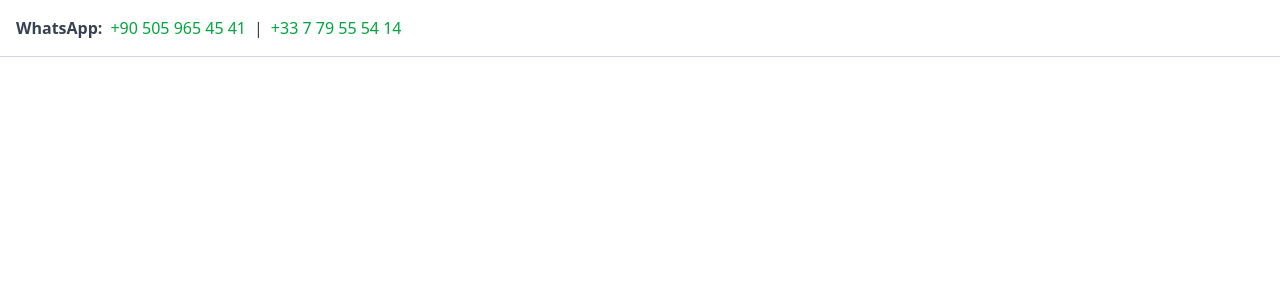
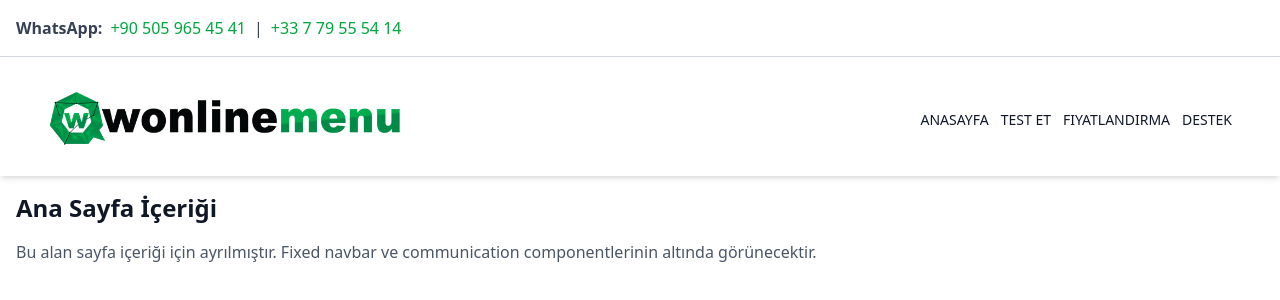
Before and after one commit to melihcandemir/wonlinemenu.com, a React (Vite) app: page / in a window 1280 px wide. Shown: the top 300 px of the page. Built offline with nearby package versions, Linux system fonts and the light colour scheme; the HTML template or start-up script is replaced by a standard one.

Commit message:
Navbar ve gerekli ana sayfa kalıbı oluşturuldu

```diff
--- a/src/component/Communication.jsx
+++ b/src/component/Communication.jsx
@@ -2,46 +2,46 @@ import { useEffect, useState } from "react";
 
 export default function Communication() {
   //
-  const [isVisible, setIsVisible] = useState(true);
-  const [isMobile, setIsMobile] = useState(false);
+  // const [isVisible, setIsVisible] = useState(true);
+  // const [isMobile, setIsMobile] = useState(false);
 
-  useEffect(() => {
-    // Mobil görünüm kontrolü için
-    const handleResize = () => {
-      setIsMobile(window.innerWidth < 768); // 768px'in altı mobil olarak kabul edilir
-    };
+  // useEffect(() => {
+  //   // Mobil görünüm kontrolü için
+  //   const handleResize = () => {
+  //     setIsMobile(window.innerWidth < 768); // 768px'in altı mobil olarak kabul edilir
+  //   };
 
-    // Scroll kontrolü için
-    const handleScroll = () => {
-      if (window.scrollY > 100 || isMobile) {
-        setIsVisible(false);
-      } else {
-        setIsVisible(true);
-      }
-    };
+  //   // Scroll kontrolü için
+  //   const handleScroll = () => {
+  //     if (window.scrollY > 100 || isMobile) {
+  //       setIsVisible(false);
+  //     } else {
+  //       setIsVisible(true);
+  //     }
+  //   };
 
-    // Olay dinleyicilerini ekle
-    window.addEventListener("scroll", handleScroll);
-    window.addEventListener("resize", handleResize);
+  //   // Olay dinleyicilerini ekle
+  //   window.addEventListener("scroll", handleScroll);
+  //   window.addEventListener("resize", handleResize);
 
-    // Bileşen ilk yüklendiğinde kontrol et
-    handleResize();
-    handleScroll();
+  //   // Bileşen ilk yüklendiğinde kontrol et
+  //   handleResize();
+  //   handleScroll();
 
-    // Bileşen kaldırıldığında olay dinleyicilerini temizle
-    return () => {
-      window.removeEventListener("scroll", handleScroll);
-      window.removeEventListener("resize", handleResize);
-    };
-  }, [isMobile]);
+  //   // Bileşen kaldırıldığında olay dinleyicilerini temizle
+  //   return () => {
+  //     window.removeEventListener("scroll", handleScroll);
+  //     window.removeEventListener("resize", handleResize);
+  //   };
+  // }, [isMobile]);
 
-  // isVisible false ise bileşeni render etme
-  if (!isVisible) {
-    return null;
-  }
+  // // isVisible false ise bileşeni render etme
+  // if (!isVisible) {
+  //   return null;
+  // }
 
   return (
-    <div className="fixed top-0 left-0 w-full bg-white">
+    <div className="fixed top-0 left-0 w-full bg-white z-50 hidden md:block">
       <div className="container mx-auto px-4 py-4 flex items-center justify-between border-b-1 border-gray-300 pb-4">
         <div className="flex items-center space-x-2">
           <span className="text-gray-700 font-bold">WhatsApp:</span>
--- /dev/null
+++ b/src/component/Navbar.jsx
@@ -0,0 +1,126 @@
+import React, { useState } from "react";
+import wonlineLogo from "../assets/wonline2023.png";
+
+export default function Navbar() {
+  const [isMenuOpen, setIsMenuOpen] = useState(false);
+
+  // Menü açma/kapama fonksiyonu
+  const toggleMenu = () => {
+    setIsMenuOpen(!isMenuOpen);
+  };
+
+  return (
+    <div className="fixed md:top-16 left-0 w-full bg-white shadow-md z-40">
+      <div className="container mx-auto px-4 py-4">
+        <div className="flex justify-between items-center">
+          {/* Logo */}
+          <div className="ml-2 md:ml-8">
+            <a href="#">
+              <img
+                className="h-12 md:h-20"
+                src={wonlineLogo}
+                alt="wonlinemenu"
+              />
+            </a>
+          </div>
+
+          {/* Desktop Menü */}
+          <div className="hidden md:flex flex-row justify-center items-center gap-3 mr-8">
+            <a
+              href="#"
+              className="text-sm font-medium text-gray-900 hover:text-green-600 transition-colors"
+            >
+              ANASAYFA
+            </a>
+            <a
+              href="#"
+              className="text-sm font-medium text-gray-900 hover:text-green-600 transition-colors"
+            >
+              TEST ET
+            </a>
+            <a
+              href="#"
+              className="text-sm font-medium text-gray-900 hover:text-green-600 transition-colors"
+            >
+              FIYATLANDIRMA
+            </a>
+            <a
+              href="#"
+              className="text-sm font-medium text-gray-900 hover:text-green-600 transition-colors"
+            >
+              DESTEK
+            </a>
+          </div>
+
+          {/* Hamburger Menü Butonu (Mobil) */}
+          <div className="md:hidden mr-2">
+            <button
+              onClick={toggleMenu}
+              className="text-gray-900 focus:outline-none focus:text-green-600"
+              aria-label="Menüyü aç/kapat"
+            >
+              <svg
+                className="w-6 h-6"
+                fill="none"
+                stroke="currentColor"
+                viewBox="0 0 24 24"
+              >
+                {isMenuOpen ? (
+                  <path
+                    strokeLinecap="round"
+                    strokeLinejoin="round"
+                    strokeWidth={2}
+                    d="M6 18L18 6M6 6l12 12"
+                  />
+                ) : (
+                  <path
+                    strokeLinecap="round"
+                    strokeLinejoin="round"
+                    strokeWidth={2}
+                    d="M4 6h16M4 12h16M4 18h16"
+                  />
+                )}
+              </svg>
+            </button>
+          </div>
+        </div>
+
+        {/* Mobil Menü */}
+        {isMenuOpen && (
+          <div className="md:hidden mt-4 pb-4 border-t border-gray-200">
+            <div className="flex flex-col space-y-3 pt-4">
+              <a
+                href="#"
+                className="text-sm font-medium text-gray-900 active:text-green-600 py-2 px-4 rounded transition-colors"
+                onClick={() => setIsMenuOpen(false)}
+              >
+                ANASAYFA
+              </a>
+              <a
+                href="#"
+                className="text-sm font-medium text-gray-900 active:text-green-600 py-2 px-4 rounded transition-colors"
+                onClick={() => setIsMenuOpen(false)}
+              >
+                TEST ET
+              </a>
+              <a
+                href="#"
+                className="text-sm font-medium text-gray-900 active:text-green-600 py-2 px-4 rounded transition-colors"
+                onClick={() => setIsMenuOpen(false)}
+              >
+                FIYATLANDIRMA
+              </a>
+              <a
+                href="#"
+                className="text-sm font-medium text-gray-900 active:text-green-600 py-2 px-4 rounded transition-colors"
+                onClick={() => setIsMenuOpen(false)}
+              >
+                DESTEK
+              </a>
+            </div>
+          </div>
+        )}
+      </div>
+    </div>
+  );
+}
--- a/src/page/Home.jsx
+++ b/src/page/Home.jsx
@@ -1,9 +1,24 @@
 import Communication from "../component/Communication";
+import Navbar from "../component/Navbar";
 
 export default function Home() {
   return (
-    <>
+    <div className="flex flex-col">
       <Communication />
-    </>
+      <Navbar />
+      {/* İçerik alanı için padding-top ekliyoruz ki fixed elementler altındaki içerik görünür olsun */}
+      <div className="pt-32 md:pt-40">
+        {/* Buraya sayfa içeriği gelecek */}
+        <div className="container mx-auto px-4 py-8">
+          <h1 className="text-2xl font-bold text-gray-900">
+            Ana Sayfa İçeriği
+          </h1>
+          <p className="text-gray-600 mt-4">
+            Bu alan sayfa içeriği için ayrılmıştır. Fixed navbar ve
+            communication componentlerinin altında görünecektir.
+          </p>
+        </div>
+      </div>
+    </div>
   );
 }
```
Also changed, not shown: src/assets/wonline2023.png (added).
